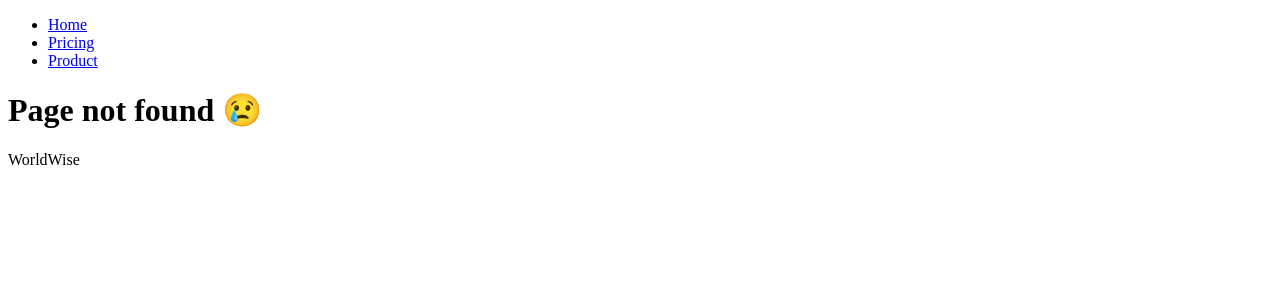
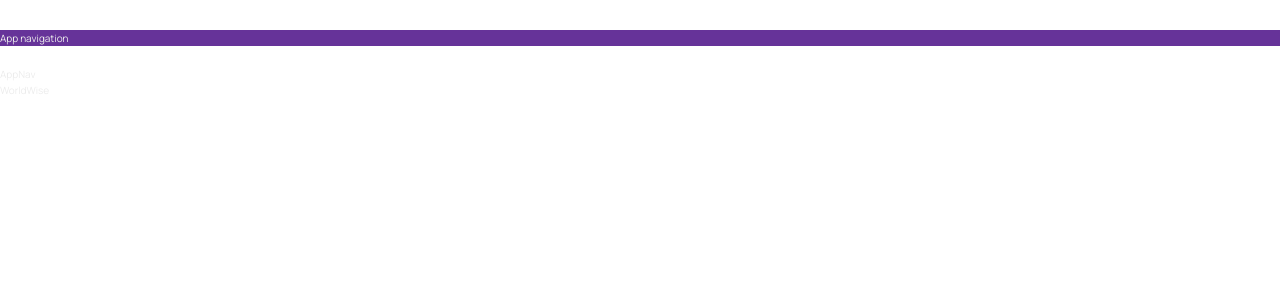
Before and after one commit to Andrew-Mysaka/worldwise, a React (Vite) app: page /app in a window 1280 px wide. Before the commit this address had no page. Shown: the top 300 px of the page. Built offline with nearby package versions, Linux system fonts and the light colour scheme.

Commit message:
Using CSS Modules

```diff
--- a/src/App.jsx
+++ b/src/App.jsx
@@ -3,6 +3,7 @@ import Product from "./pages/Product";
 import Pricing from "./pages/Pricing";
 import Homepage from "./pages/Homepage";
 import PageNotFound from "./pages/PageNotFound";
+import AppLayout from "./pages/AppLayout";
 
 function App() {
     return (
@@ -11,6 +12,7 @@ function App() {
                 <Route path={'/'} element={<Homepage/>}/>
                 <Route path={'product'} element={<Product/>}/>
                 <Route path={'pricing'} element={<Pricing/>}/>
+                <Route path={'app'} element={<AppLayout/>}/>
                 <Route path={'*'} element={<PageNotFound/>}/>
             </Routes>
             WorldWise
--- /dev/null
+++ b/src/components/AppNav.jsx
@@ -0,0 +1,12 @@
+import React from 'react';
+import styles from './AppNav.module.css';
+
+function AppNav() {
+    return (
+        <nav className={styles.nav}>
+            App navigation
+        </nav>
+    );
+}
+
+export default AppNav;
--- a/src/components/AppNav.module.css
+++ b/src/components/AppNav.module.css
@@ -1,6 +1,7 @@
 .nav {
   margin-top: 3rem;
   margin-bottom: 2rem;
+  background-color: rebeccapurple;
 }
 
 .nav ul {
--- a/src/components/PageNav.jsx
+++ b/src/components/PageNav.jsx
@@ -1,9 +1,10 @@
 import React from 'react';
 import {NavLink} from "react-router-dom";
+import styles from './PageNav.module.css'
 
 function PageNav() {
     return (
-        <nav>
+        <nav className={styles.nav}>
             <ul>
                 <li>
                     <NavLink to={'/'}>Home</NavLink>
--- a/src/main.jsx
+++ b/src/main.jsx
@@ -1,6 +1,7 @@
 import React from 'react'
 import ReactDOM from 'react-dom/client'
 import App from './App.jsx'
+import './index.css'
 
 ReactDOM.createRoot(document.getElementById('root')).render(
   <React.StrictMode>
--- /dev/null
+++ b/src/pages/AppLayout.jsx
@@ -0,0 +1,13 @@
+import React from 'react';
+import AppNav from "../components/AppNav";
+
+function AppLayout() {
+    return (
+        <div>
+            <AppNav/>
+            <p>AppNav</p>
+        </div>
+    );
+}
+
+export default AppLayout;
--- a/src/pages/Homepage.jsx
+++ b/src/pages/Homepage.jsx
@@ -1,16 +1,20 @@
 import styles from "./Homepage.module.css";
 import PageNav from "../components/PageNav";
+import {NavLink} from "react-router-dom";
+import AppNav from "../components/AppNav";
 
 export default function Homepage() {
     return (
         <main className={styles.homepage}>
             <PageNav/>
+            <AppNav/>
             <section>
                 <h1>
                     You travel the world.
                     <br/>
                     WorldWise keeps track of your adventures.
                 </h1>
+                <NavLink to={'/app'}>Go to the app</NavLink>
                 <h2>
                     A world map that tracks your footsteps into every city you can think
                     of. Never forget your wonderful experiences, and show your friends how
```
